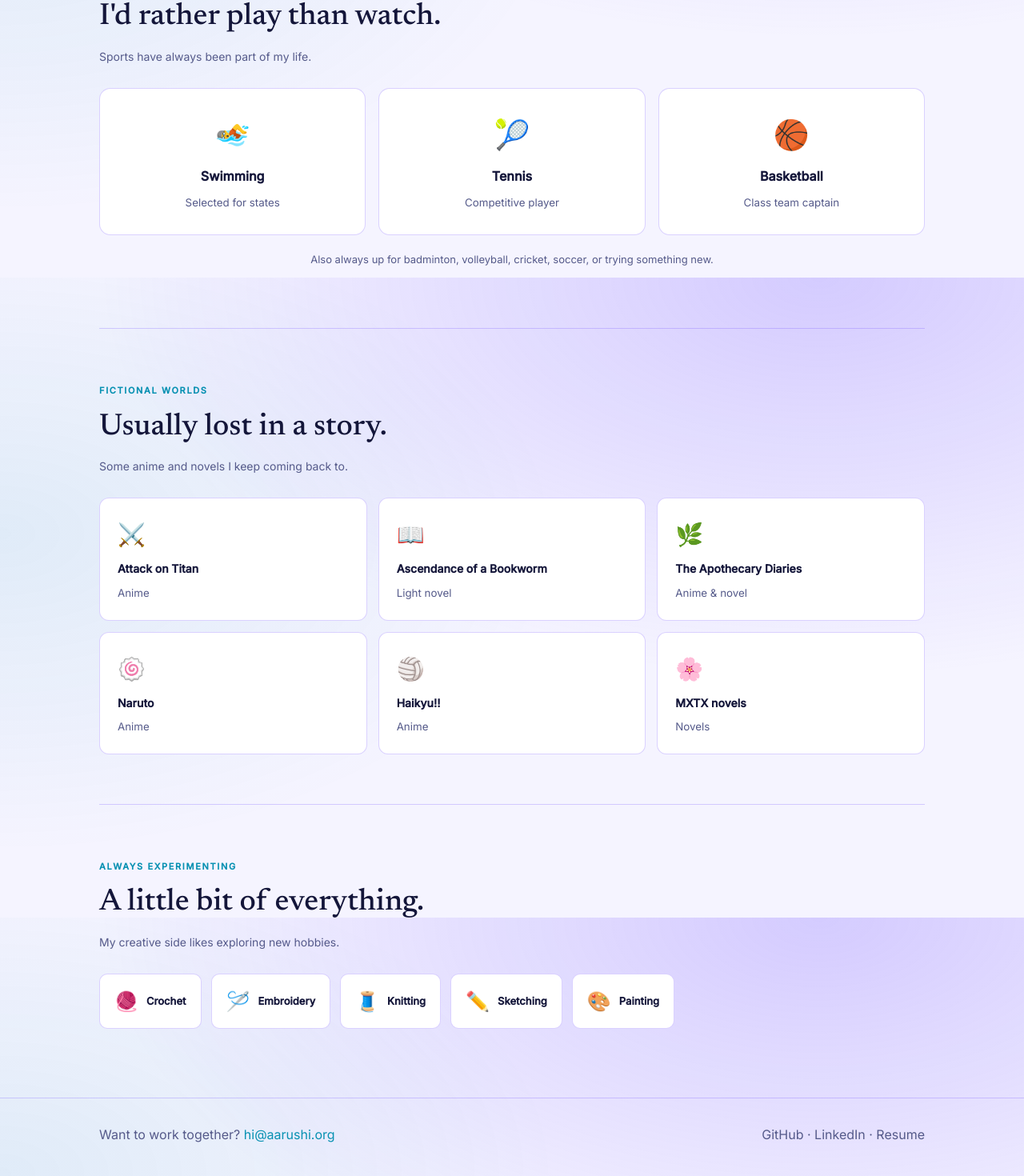
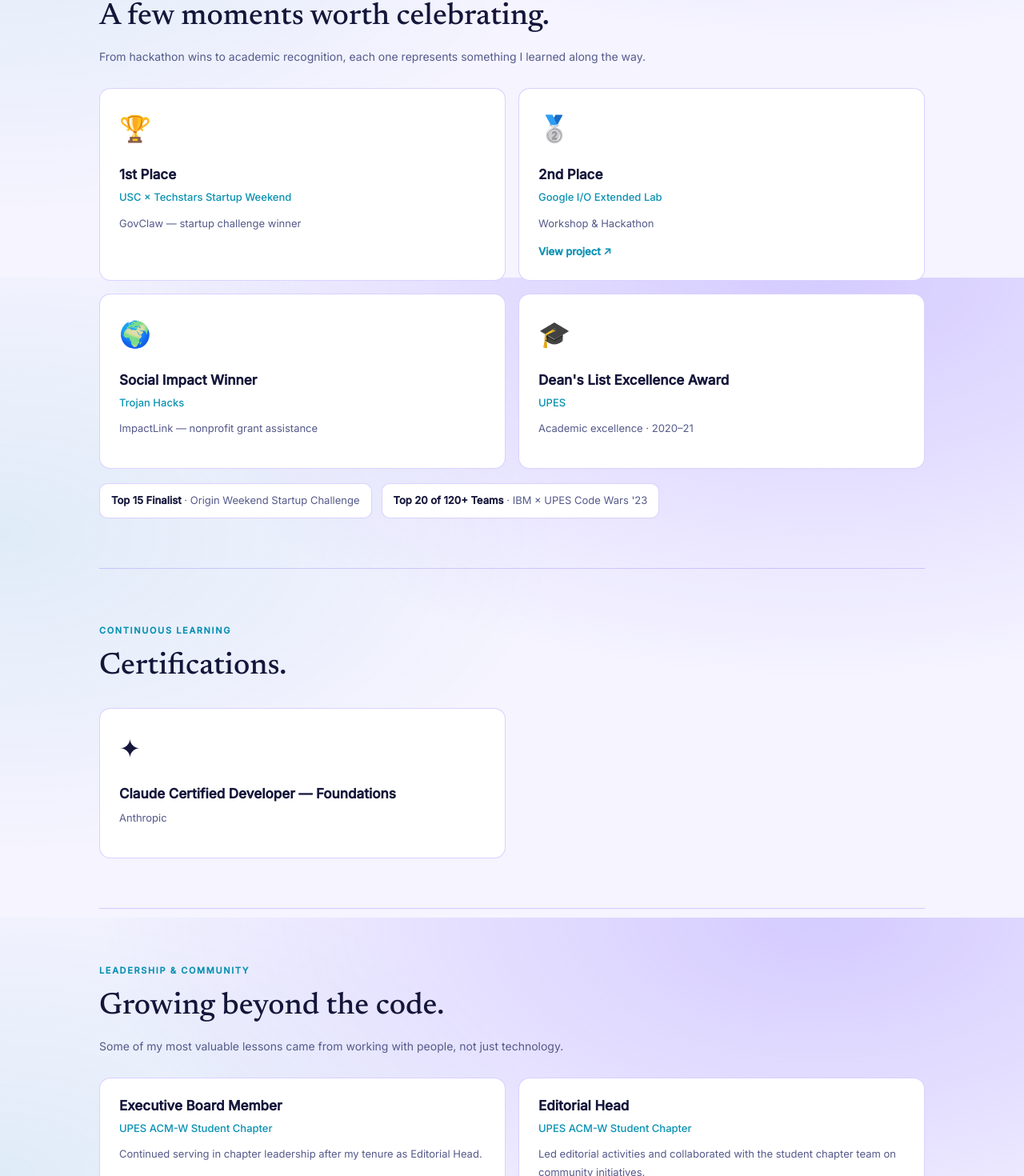
Before and after one commit to aarushi211/Portfolio, a Next.js app: page /about in a window 1280 px wide. Shown: the part 1253-2723 px from the top of the page at 80% size. Built offline with nearby package versions, Linux system fonts and the light colour scheme.

Commit message:
Added recognition and one more article

```diff
--- a/src/app/about/page.tsx
+++ b/src/app/about/page.tsx
@@ -1,6 +1,12 @@
 
 import Photo from "@/components/Photo";
 import { SITE } from "@/data/site";
+import {
+  awards,
+  additionalRecognition,
+  certifications,
+  leadership,
+} from "@/data/recognition";
 
 export const metadata = {
   title: "About",
@@ -122,6 +128,88 @@ export default function About() {
 
         </section>
 
+        {/* Awards & Recognition */}
+        <section className="va-section">
+          <div className="va-section-heading">
+            <span className="va-eyebrow">MILESTONES</span>
+            <h2>A few moments worth celebrating.</h2>
+            <p>
+              From hackathon wins to academic recognition,
+              each one represents something I learned along the way.
+            </p>
+          </div>
+
+          <div className="recognition-grid">
+            {awards.map((award) => (
+              <article className="recognition-card" key={award.event}>
+                <span className="recognition-icon">{award.icon}</span>
+                <h3>{award.title}</h3>
+                <strong>{award.event}</strong>
+                <p>{award.detail}</p>
+
+                {"href" in award && award.href && (
+                  <a
+                    href={award.href}
+                    target="_blank"
+                    rel="noopener noreferrer"
+                  >
+                    View project ↗
+                  </a>
+                )}
+              </article>
+            ))}
+          </div>
+
+          <div className="recognition-additional">
+            {additionalRecognition.map((item) => (
+              <span key={item.event}>
+                <strong>{item.title}</strong> · {item.event}
+              </span>
+            ))}
+          </div>
+        </section>
+
+        {/* Certification */}
+        <section className="va-section">
+          <div className="va-section-heading">
+            <span className="va-eyebrow">CONTINUOUS LEARNING</span>
+            <h2>Certifications.</h2>
+          </div>
+
+          <div className="recognition-grid">
+            {certifications.map((cert) => (
+              <article className="recognition-card" key={cert.title}>
+                <span className="recognition-icon">{cert.icon}</span>
+                <h3>{cert.title}</h3>
+                <p>{cert.issuer}</p>
+              </article>
+            ))}
+          </div>
+        </section>
+
+        {/* Leadership */}
+        <section className="va-section">
+          <div className="va-section-heading">
+            <span className="va-eyebrow">LEADERSHIP & COMMUNITY</span>
+            <h2>Growing beyond the code.</h2>
+            <p>
+              Some of my most valuable lessons came from
+              working with people, not just technology.
+            </p>
+          </div>
+
+          <div className="recognition-grid">
+            {leadership.map((role) => (
+              <article className="recognition-card" key={role.title}>
+                <h3>{role.title}</h3>
+                <strong>{role.organization}</strong>
+                <p>{role.description}</p>
+              </article>
+            ))}
+          </div>
+        </section>
+
+
         {/* Sports */}
         <section className="va-section">
           <div className="va-section-heading">
--- a/src/app/globals.css
+++ b/src/app/globals.css
@@ -2709,3 +2709,103 @@ html {
 #contact {
     scroll-margin-top: 90px;
 }
+
+/* ===== RECOGNITION & ACHIEVEMENTS ===== */
+
+.recognition-grid {
+    display: grid;
+    grid-template-columns: repeat(2, minmax(0, 1fr));
+    gap: 16px;
+}
+
+.recognition-card {
+    display: flex;
+    flex-direction: column;
+    padding: 24px;
+    background: var(--surf);
+    border: 1px solid var(--line);
+    border-radius: 14px;
+
+    transition:
+        transform 0.2s ease,
+        border-color 0.2s ease,
+        box-shadow 0.2s ease;
+}
+
+.recognition-card:hover {
+    transform: translateY(-3px);
+    border-color: var(--pu2);
+    box-shadow: 0 6px 20px color-mix(in srgb, var(--pu) 8%, transparent);
+}
+
+.recognition-icon {
+    display: block;
+    font-size: 32px;
+    margin-bottom: 20px;
+}
+
+.recognition-card h3 {
+    color: var(--tx);
+    font-size: 17px;
+    font-weight: 600;
+    margin: 0 0 8px;
+}
+
+.recognition-card strong {
+    display: block;
+    color: var(--cy);
+    font-size: 13px;
+    font-weight: 500;
+    margin-bottom: 10px;
+}
+
+.recognition-card p {
+    color: var(--mut);
+    font-size: 13px;
+    line-height: 1.75;
+    margin: 0 0 14px;
+}
+
+.recognition-card a {
+    display: inline-block;
+    align-self: flex-start;
+    margin-top: auto;
+    color: var(--cy);
+    font-size: 13px;
+    font-weight: 600;
+    text-decoration: none;
+}
+
+.recognition-card a:hover {
+    text-decoration: underline;
+}
+
+/* Additional recognition */
+
+.recognition-additional {
+    display: flex;
+    flex-wrap: wrap;
+    gap: 12px;
+    margin-top: 18px;
+}
+
+.recognition-additional span {
+    padding: 10px 14px;
+    background: var(--surf);
+    border: 1px solid var(--line);
+    border-radius: 10px;
+    color: var(--mut);
+    font-size: 13px;
+}
+
+.recognition-additional strong {
+    color: var(--tx);
+}
+
+/* Responsive */
+
+@media (max-width: 640px) {
+    .recognition-grid {
+        grid-template-columns: 1fr;
+    }
+}
--- a/src/data/articles.ts
+++ b/src/data/articles.ts
@@ -5,4 +5,11 @@ export const articles = [
         href: "https://aarushijain750597.substack.com/p/how-much-of-an-mmlu-score-comes-from?r=90nqwv&utm_campaign=post&utm_medium=web",
         image: "/images/Can Models Answer Without the Question_.png",
     },
+
+    {
+        title: "Introduction to PyTorch",
+        meta: "Deep Learning · Tutorial",
+        href: "https://medium.com/@aarushi.jain211/introduction-to-pytorch-ae71cbd4b8ad",
+        image: "/images/Introduction to PyTorch.png",
+    },
 ];
--- /dev/null
+++ b/src/data/recognition.ts
@@ -0,0 +1,62 @@
+
+export const awards = [
+    {
+        title: "1st Place",
+        event: "USC × Techstars Startup Weekend",
+        detail: "GovClaw — startup challenge winner",
+        icon: "🏆",
+    },
+    {
+        title: "2nd Place",
+        event: "Google I/O Extended Lab",
+        detail: "Workshop & Hackathon",
+        icon: "🥈",
+        href: "https://github.com/adityakotha03/newport-hack",
+    },
+    {
+        title: "Social Impact Winner",
+        event: "Trojan Hacks",
+        detail: "ImpactLink — nonprofit grant assistance",
+        icon: "🌍",
+    },
+    {
+        title: "Dean's List Excellence Award",
+        event: "UPES",
+        detail: "Academic excellence · 2020–21",
+        icon: "🎓",
+    },
+];
+
+export const additionalRecognition = [
+    {
+        title: "Top 15 Finalist",
+        event: "Origin Weekend Startup Challenge",
+    },
+    {
+        title: "Top 20 of 120+ Teams",
+        event: "IBM × UPES Code Wars '23",
+    },
+];
+
+export const certifications = [
+    {
+        title: "Claude Certified Developer — Foundations",
+        issuer: "Anthropic",
+        icon: "✦",
+    },
+];
+
+export const leadership = [
+    {
+        title: "Executive Board Member",
+        organization: "UPES ACM-W Student Chapter",
+        description:
+            "Continued serving in chapter leadership after my tenure as Editorial Head.",
+    },
+    {
+        title: "Editorial Head",
+        organization: "UPES ACM-W Student Chapter",
+        description:
+            "Led editorial activities and collaborated with the student chapter team on community initiatives.",
+    },
+];
```
Also changed, not shown: public/images/Introduction to PyTorch.png (added).
